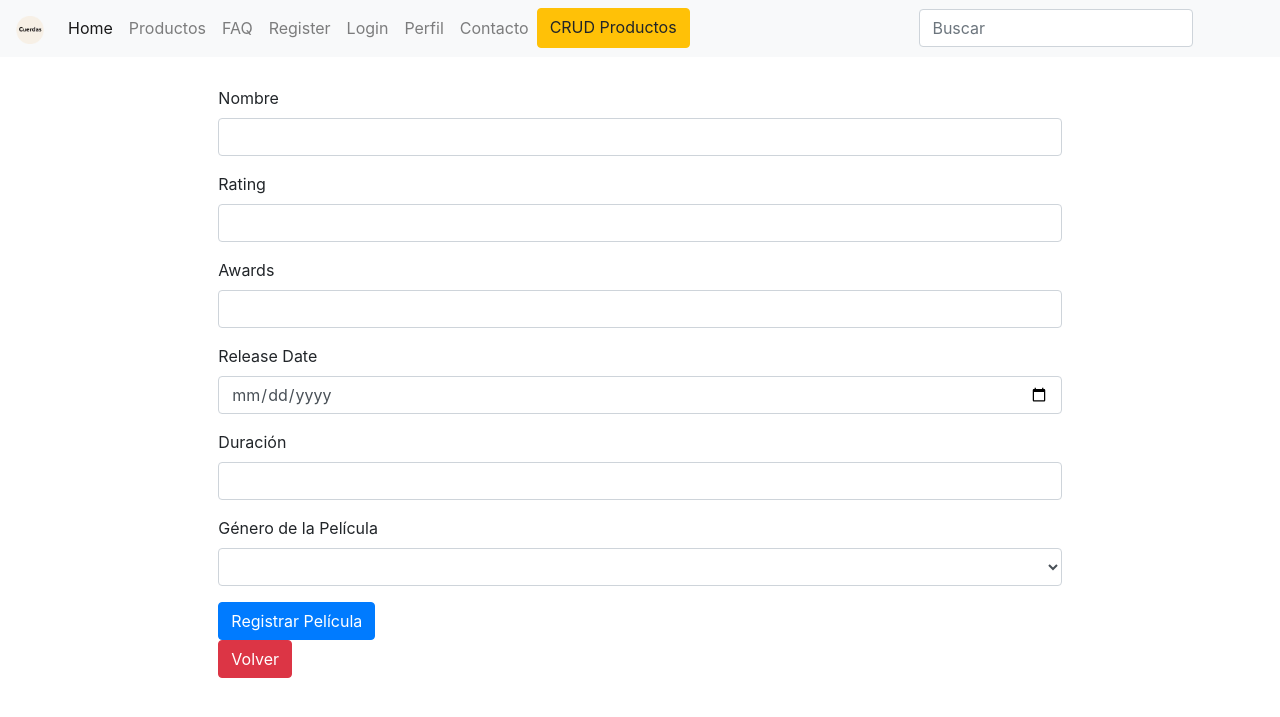
After one commit to simonyagas/proyectoDH-Sprint03, a PHP site: page /agregarProducto.php in a window 1280 px wide. The commit adds this page. Shown: the top 717 px of the page. Run offline with PHP 8.4, Linux system fonts and the light colour scheme; lists and menus that the app fills with data are empty.

Commit message:
crud productos

```diff
--- /dev/null
+++ b/agregarProducto.php
@@ -0,0 +1,62 @@
+<?php
+require_once('loader.php');
+?>
+
+<!-- Menu de navegacion -->
+  <?php
+  require_once('styles.php');
+  ?>
+<!-- Menu de navegacion -->
+<!-- Codigo de css -->
+ <link rel="stylesheet" href="./css/index.css">
+<!-- Codigo de css -->
+  <title>Agregar Productos</title>
+</head>
+<body>
+<!-- Menu de navegacion -->
+  <?php
+  require_once('navbar.php');
+  ?>
+<!-- Menu de navegacion -->
+        <div class="spacer"></div>
+        <h2 class="text-center">Agregar Película</h2>
+       <div class="row mt-5">
+            <div class="col-lg-8 offset-lg-2">
+                <form action="" method="post" enctype="multipart/formdata">
+                    <div class="form-group">
+                        <label for="nombrePelicula">Nombre</label>
+                        <input type="text" class="form-control" name="title" id="nombrePelicula">
+                    </div>
+                    <div class="form-group">
+                        <label for="ratingPelicula">Rating</label>
+                        <input type="number" class="form-control" name="rating" id="ratingPelicula">
+                    </div>
+                    <div class="form-group">
+                        <label for="awards">Awards</label>
+                        <input type="number" class="form-control" name="awards" id="awards">
+                    </div>
+                    <div class="form-group">
+                        <label for="release-date">Release Date</label>
+                        <input type="date" class="form-control" name="release_date" id="release-date">
+                    </div>
+                    <div class="form-group">
+                        <label for="duracionPelicula">Duración</label>
+                        <input type="number" class="form-control" name="length" id="duracionPelicula">
+                    </div>
+                    <div class="form-group">
+                        <label for="generos">Género de la Película</label>
+                        <select class="form-control" name="genre_id" id="generos">
+                        </select>
+                    </div>
+                    <button type="submit" class="btn btn-primary">Registrar Película</button>
+                </form>
+                <a href="index.php" class="btn btn-danger">Volver</a>
+            </div>
+        </div>
+
+        <script src="https://code.jquery.com/jquery-3.3.1.slim.min.js" integrity="sha384-q8i/X+965DzO0rT7abK41JStQIAqVgRVzpbzo5smXKp4YfRvH+8abtTE1Pi6jizo" crossorigin="anonymous"></script>
+        <script src="https://cdnjs.cloudflare.com/ajax/libs/popper.js/1.14.3/umd/popper.min.js" integrity="sha384-ZMP7rVo3mIykV+2+9J3UJ46jBk0WLaUAdn689aCwoqbBJiSnjAK/l8WvCWPIPm49" crossorigin="anonymous"></script>
+        <script src="https://stackpath.bootstrapcdn.com/bootstrap/4.1.3/js/bootstrap.min.js" integrity="sha384-ChfqqxuZUCnJSK3+MXmPNIyE6ZbWh2IMqE241rYiqJxyMiZ6OW/JmZQ5stwEULTy" crossorigin="anonymous"></script>
+
+    </body>
+</html>
--- a/navbar.php
+++ b/navbar.php
@@ -26,7 +26,7 @@
                   <a href="login.php" class="nav-item nav-link">Login</a>
                  <a href="user.php" class="nav-item nav-link">Perfil</a>
                  <a href="#footer" class="nav-item nav-link">Contacto</a>
-
+                 <a href="crudproductos.php" class="btn btn-warning">CRUD Productos</a>
                  <?php endif ?>
 
 
--- a/styles.php
+++ b/styles.php
@@ -19,5 +19,10 @@
           <!-- Codigo de fontawesome -->
           <link rel="stylesheet" href="https://use.fontawesome.com/releases/v5.7.2/css/all.css" integrity="sha384-fnmOCqbTlWIlj8LyTjo7mOUStjsKC4pOpQbqyi7RrhN7udi9RwhKkMHpvLbHG9Sr" crossorigin="anonymous"/>
           <link rel="stylesheet" href="https://cdnjs.cloudflare.com/ajax/libs/font-awesome/4.7.0/css/font-awesome.min.css">
+
           <!-- Codigo de fontawesome -->
+          <!-- Codigo ionicons -->
+          <script src="https://unpkg.com/ionicons@4.5.10-0/dist/ionicons.js"></script>
+          <!-- Codigo ionicons -->
+
 <!-- Requerimientos CSS -->
```
Also changed, not shown: crudproductos.php (added, +72 -0 lines), css/crudproducts.css (added, +51 -0 lines), editarProducto.php (added).
